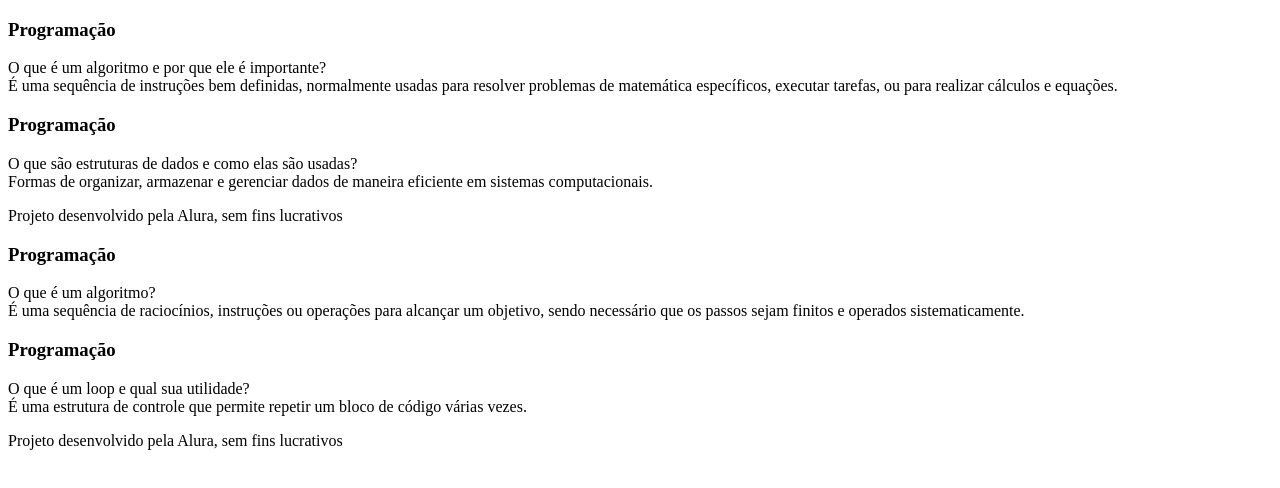
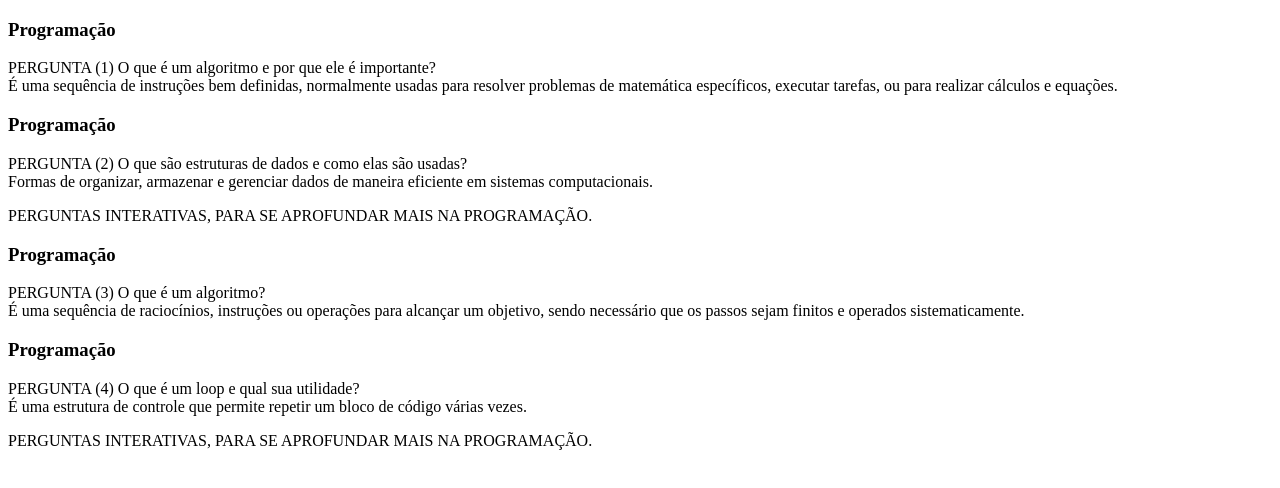
Before and after one commit to mileneangeleli/ferramentas-interativas, a plain HTML site: page index.html in a window 1280 px wide. Drawn offline with Linux system fonts and the light colour scheme.

Commit message:
Add files via upload

```diff
--- a/index.html
+++ b/index.html
@@ -10,8 +10,10 @@
         <section id="container">
             <article class="cartao">
                 <div class="cartao__conteudo">
-                    <h3>Programação</h3>
+                    <h3>Programação
+                    </h3>
                     <div class="cartao__conteudo__pergunta" ...>
+                        PERGUNTA (1)
                         O que é um algoritmo e por que ele é importante?
                     </div>
                     <div class="cartao__conteudo__resposta">
@@ -23,6 +25,7 @@
                 <div class="cartao__conteudo">
                     <h3>Programação</h3>
                     <div class="cartao__conteudo__pergunta">
+                       PERGUNTA (2)
                         O que são estruturas de dados e como elas são usadas?
                     </div>
                     <div class="cartao__conteudo__resposta">
@@ -33,7 +36,7 @@
         </section>
     </main>
     <footer>
-        <p>Projeto desenvolvido pela Alura, sem fins lucrativos</p>
+        <p>PERGUNTAS INTERATIVAS, PARA SE APROFUNDAR MAIS NA PROGRAMAÇÃO.</p>
     </footer>
 </body>
 </html>
@@ -51,6 +54,7 @@
                 <div class="cartao__conteudo">
                     <h3>Programação</h3>
                     <div class="cartao__conteudo__pergunta">
+                        PERGUNTA (3)
                         O que é um algoritmo?
                     </div>
                     <div class="cartao__conteudo__resposta">
@@ -62,6 +66,7 @@
                 <div class="cartao__conteudo">
                     <h3>Programação</h3>
                     <div class="cartao__conteudo__pergunta">
+                       PERGUNTA (4)
                         O que é um loop e qual sua utilidade?
                     </div>
                     <div class="cartao__conteudo__resposta">
@@ -72,7 +77,7 @@
         </section>
     </main>
     <footer>
-        <p>Projeto desenvolvido pela Alura, sem fins lucrativos</p>
+        <p>PERGUNTAS INTERATIVAS, PARA SE APROFUNDAR MAIS NA PROGRAMAÇÃO.</p>
     </footer>
 </body>
 </html>
```
